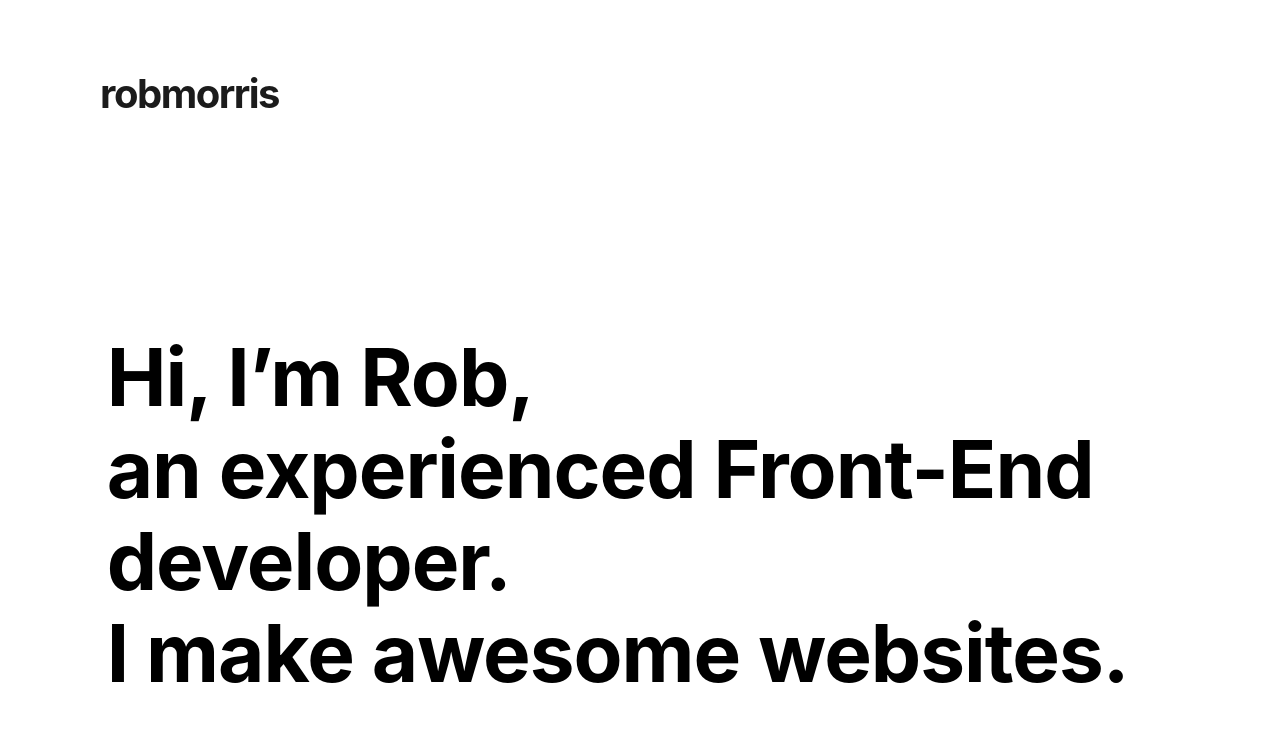
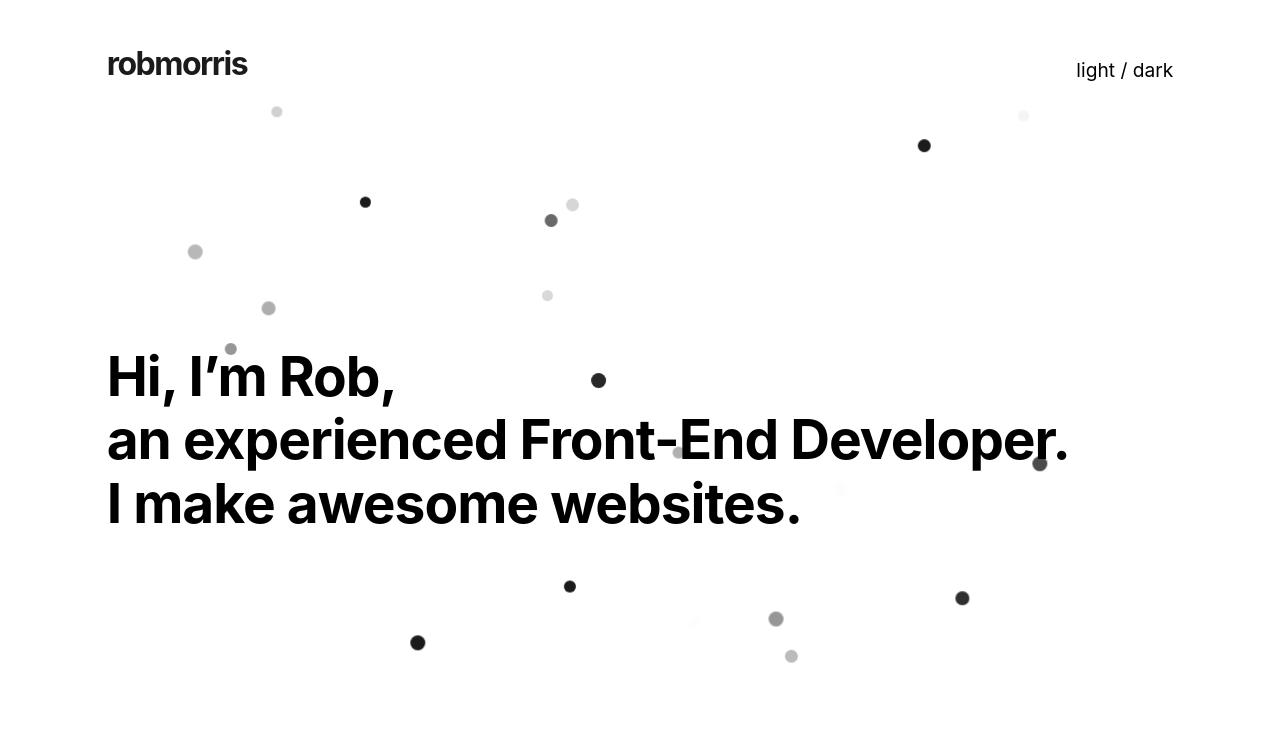
Before and after one commit to robmorris180/robmorris.me.uk, a website: page index.html in a window 1280 px wide. Drawn offline with Linux system fonts and the light colour scheme.

Commit message:
Holding page development, set grid and type

```diff
--- a/gulpfile.js
+++ b/gulpfile.js
@@ -10,10 +10,20 @@ var deporder = require('gulp-deporder');
 var uglify = require('gulp-uglify');
 var jshint = require('gulp-jshint');
 var stylish = require('jshint-stylish');
+var plumber = require('gulp-plumber');
+var notify = require('gulp-notify');
 
 // styles
 gulp.task('css', function(){
     gulp.src('src/styl/global.styl')
+        .pipe(plumber({
+            errorHandler: function(err) {
+                notify.onError({
+                    title: "Gulp error in " + err.plugin,
+                    message: err.toString()
+                })(err);
+            }
+        }))
         .pipe(sourcemaps.init())
         .pipe(stylus({
             compress: false
@@ -24,6 +34,7 @@ gulp.task('css', function(){
             })
         ]))
         .pipe(sourcemaps.write('.'))
+        .pipe(notify("Stylus was compiled correctly!"))
         .pipe(gulp.dest('./dist'));
 });
 
--- a/index.html
+++ b/index.html
@@ -13,17 +13,48 @@
 
 <body>
 
-    <header class="header">
-        <a href="/" class="header__logo" title="robmorris.me.uk">robmorris</a>
-    </header>
+    <!-- main content -->
+    <main class="main">
 
-    <main class="main">
+        <!-- header -->
+        <header class="header">
+            <a href="/" class="header__logo" title="robmorris.me.uk">robmorris</a>
+            <span class="switcher">light / dark</span>
+        </header>
+
+
         <h1 class="main__title">
             Hi, I’m Rob, <br>
-            an experienced Front-End developer. <br>
+            an experienced Front-End Developer. <br>
             I make awesome websites.
         </h1>
+
     </main>
+
+    <!-- particles -->
+    <div class="particles">
+        <div class="particle"></div>
+        <div class="particle"></div>
+        <div class="particle"></div>
+        <div class="particle"></div>
+        <div class="particle"></div>
+        <div class="particle"></div>
+        <div class="particle"></div>
+        <div class="particle"></div>
+        <div class="particle"></div>
+        <div class="particle"></div>
+        <div class="particle"></div>
+        <div class="particle"></div>
+        <div class="particle"></div>
+        <div class="particle"></div>
+        <div class="particle"></div>
+        <div class="particle"></div>
+        <div class="particle"></div>
+        <div class="particle"></div>
+        <div class="particle"></div>
+        <div class="particle"></div>
+        <div class="particle"></div>
+    </div>
 
     <script src="dist/global.js"></script>
 
--- a/package.json
+++ b/package.json
@@ -15,6 +15,8 @@
     "gulp-imagemin": "^4.1.0",
     "gulp-jshint": "^2.1.0",
     "gulp-newer": "^1.4.0",
+    "gulp-notify": "^3.2.0",
+    "gulp-plumber": "^1.2.0",
     "gulp-postcss": "^8.0.0",
     "gulp-sourcemaps": "^2.6.4",
     "gulp-stylus": "^2.7.0",
--- /dev/null
+++ b/src/styl/components/particles.styl
@@ -0,0 +1,30 @@
+.particles
+    position: absolute;
+    top: 0
+    left: 0
+    width: 100vw
+    height: 100vh
+    overflow: hidden
+    z-index: -1
+
+.particle
+    position: absolute
+    border-radius: 50%
+
+random(min, max)
+    return floor(math(0, "random") * max + min)
+
+for i in (1..20)
+    @keyframes particle-animation-{i}
+        100%
+            transform: translate3d((random(1, 90) * 1vw), (random(1, 90) * 1vh), (random(1, 100) * 1px))
+
+    .particle:nth-child({i})
+        size = (random(1, 5) + 10 px)
+        background-color: var(--black)
+        height: size px
+        width: size px
+        animation: particle-animation- + i 60s infinite
+        opacity: (random(1, 100) / 90)
+        animation-delay: -(i * .2s)
+        transform: translate3d((random(1, 90) * 1vw), (random(1, 90) * 1vh), (random(1, 100) * 1px))
--- /dev/null
+++ b/src/styl/components/switcher.styl
@@ -0,0 +1,2 @@
+.switcher
+    line-height: 1
--- a/src/styl/global.styl
+++ b/src/styl/global.styl
@@ -5,8 +5,8 @@
 
 // Variables
 @import 'variables/colors'
-@import 'variables/typography'
 
+// Objects
 @import 'objects/typography'
 
 // Layouts
@@ -15,3 +15,5 @@
 @import 'layouts/main'
 
 // Components
+@import 'components/particles'
+@import 'components/switcher'
--- a/src/styl/helpers/mixins.styl
+++ b/src/styl/helpers/mixins.styl
@@ -2,7 +2,8 @@
 media_queries = {
     small : "only screen and (min-width: 600px)",
     medium : "only screen and (min-width: 1024px)",
-    large : "only screen and (min-width: 1200px)"
+    large : "only screen and (min-width: 1200px)",
+    xlarge : "only screen and (min-width: 1700px)"
 }
 
 breakpoint(breakpoints)
@@ -12,9 +13,3 @@ breakpoint(breakpoints)
     conditions = join(", ", conditions)
     @media conditions
         {block}
-
-
-// font size to caluclate rem unit
-font-size($fontValue = base-font-size, $baseFontValue = base-font-size, $baseLineValue = base-line-height)
-  font-size   $fontValue px
-  font-size   ($fontValue / $baseFontValue) rem
--- a/src/styl/layouts/header.styl
+++ b/src/styl/layouts/header.styl
@@ -1,12 +1,13 @@
 .header
-    display: grid
-    grid-template-columns: repeat(12, 1fr)
-    padding: 4em 0
-    margin-bottom: 7vw
+    grid-column: 2 / span 10;
+    grid-row: 1
+    display: flex;
+    justify-content: space-between;
+    align-items: flex-end;
 
 .header__logo
-    grid-column: 2
-    color: black
-    font-size(40)
+    color: var(--black)
+    font-size: 32px
     font-weight: 700
     letter-spacing: -1.5px
+    line-height: 1
--- a/src/styl/layouts/layouts.styl
+++ b/src/styl/layouts/layouts.styl
@@ -1,5 +1,5 @@
 body
     font-family: -apple-system,system-ui,BlinkMacSystemFont,"Segoe UI",Roboto,"Helvetica Neue",Arial,sans-serif
-    background-color: white
+    background-color: var(--white)
     font-weight: 400
     line-height: 1.5
--- a/src/styl/layouts/main.styl
+++ b/src/styl/layouts/main.styl
@@ -1,9 +1,15 @@
 .main
     display: grid
     grid-template-columns: repeat(12, 1fr)
+    grid-template-rows: 80px 1fr
+    height: 100vh
 
 .main__title
-    grid-column: 2 / 12
-    font-size(80)
     line-height: 1.15
     letter-spacing: -1px
+    grid-column: 2 / span 10
+    grid-row: 2
+    align-self: center
+
+    +breakpoint(xlarge)
+        grid-column: 3 / span 8;
--- a/src/styl/objects/typography.styl
+++ b/src/styl/objects/typography.styl
@@ -1,7 +1,22 @@
+body
+    font-size: calc(16px + .25vw)
+
 // paragaphs
 p
-    margin: 0 0 1em;
+    margin: 0 0 1em
 
 // links
 a
     text-decoration: none
+
+// headers
+h1, .h1
+    font-size: calc(1em + 2.8vw)
+    line-height: 1.3
+
+h2, .h2
+    font-size: calc(1em + 1.8vw)
+    line-height: 1.3
+
+h3, .h3
+    font-size: calc(1em + 1vw)
--- a/src/styl/variables/colors.styl
+++ b/src/styl/variables/colors.styl
@@ -1,2 +1,3 @@
-black = #1b1b1b
-white = #ffffff
+:root
+    --black: #1b1b1b
+    --white: #ffffff
--- a/src/styl/variables/typography.styl
+++ /dev/null
@@ -1 +0,0 @@
-base-font-size = 16
```
Also changed, not shown: dist/global.css, 2 other files.
